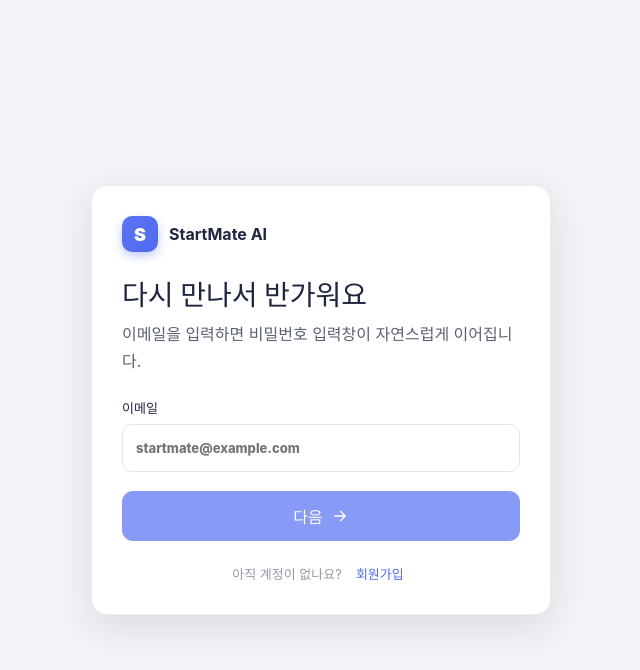
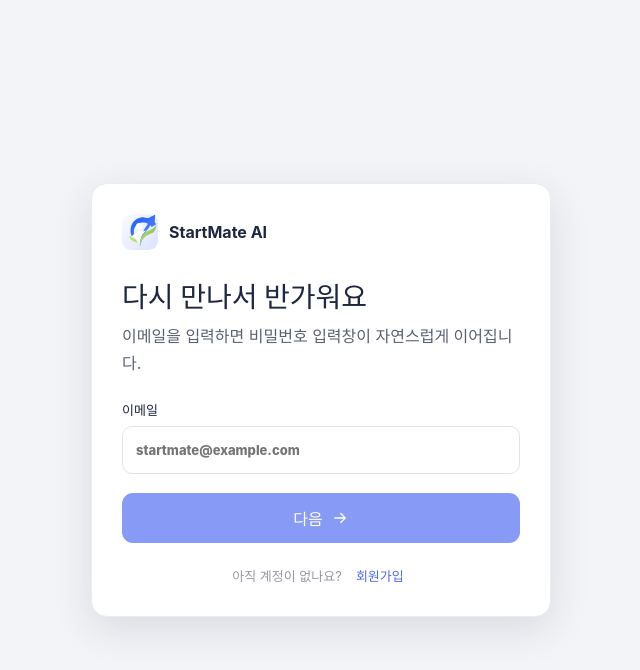
Before and after one commit to yechaaae/StartMateAI, a React (Vite) app in the folder frontend/: page / in a window 1280 px wide. Both pictures are taken after a click on the button "로그인". Shown: the top 670 px of the page, without its empty margins (319-959 px from the left). Built offline with nearby package versions, Linux system fonts and the light colour scheme; no server answers; the HTML template or start-up script is replaced by a standard one; a web font is replaced by a local one.

Commit message:
[FE] fix: 인증 화면 브랜드 로고 표시 수정

```diff
--- a/frontend/src/features/pages/LoginPage.jsx
+++ b/frontend/src/features/pages/LoginPage.jsx
@@ -1,5 +1,5 @@
 import { useEffect, useRef, useState } from 'react'
-import { BrandMark } from '../../shared/components/BrandMark'
+import { StartMateLogo } from '../../shared/components/StartMateLogo'
 import { Icon } from '../../shared/components/Icon'
 import { authApi } from '../../shared/api/client'
 import {
@@ -80,7 +80,7 @@ export const LoginPage = ({ go, onLogin }) => {
     <main className="auth-page">
       <section className="auth-panel">
         <button type="button" className="auth-brand-link" onClick={() => go('landing')}>
-          <BrandMark /><b>StartMate AI</b>
+          <StartMateLogo /><b>StartMate AI</b>
         </button>
         <h1>다시 만나서 반가워요</h1>
         <p>이메일을 입력하면 비밀번호 입력창이 자연스럽게 이어집니다.</p>
--- a/frontend/src/features/pages/Onboarding.jsx
+++ b/frontend/src/features/pages/Onboarding.jsx
@@ -1,6 +1,6 @@
 import { useEffect, useRef, useState } from 'react'
 import { AgentAvatar } from '../../shared/components/AgentAvatar'
-import { BrandMark } from '../../shared/components/BrandMark'
+import { StartMateLogo } from '../../shared/components/StartMateLogo'
 import { Icon } from '../../shared/components/Icon'
 import { startupProfileApi } from '../../shared/api/client'
 import {
@@ -212,7 +212,7 @@ export const Onboarding = ({ onComplete }) => {
           onClick={moveBack}
           disabled={stepIndex === 0 || saved}
         >
-          <BrandMark /><b>StartMate AI</b>
+          <StartMateLogo /><b>StartMate AI</b>
         </button>
 
         <div className="onboarding-progress">
--- a/frontend/src/features/pages/SignupPage.jsx
+++ b/frontend/src/features/pages/SignupPage.jsx
@@ -1,5 +1,5 @@
 import { useEffect, useRef, useState } from 'react'
-import { BrandMark } from '../../shared/components/BrandMark'
+import { StartMateLogo } from '../../shared/components/StartMateLogo'
 import { Icon } from '../../shared/components/Icon'
 import { authApi } from '../../shared/api/client'
 import {
@@ -98,7 +98,7 @@ export const SignupPage = ({ go, onSignup }) => {
     <main className="auth-page">
       <section className="auth-panel">
         <button type="button" className="auth-brand-link" onClick={() => go('landing')}>
-          <BrandMark /><b>StartMate AI</b>
+          <StartMateLogo /><b>StartMate AI</b>
         </button>
         <h1>창업 작업공간을 만들어볼까요?</h1>
         <p>필요한 정보가 준비되는 순서대로 아래 입력창이 이어집니다.</p>
```
